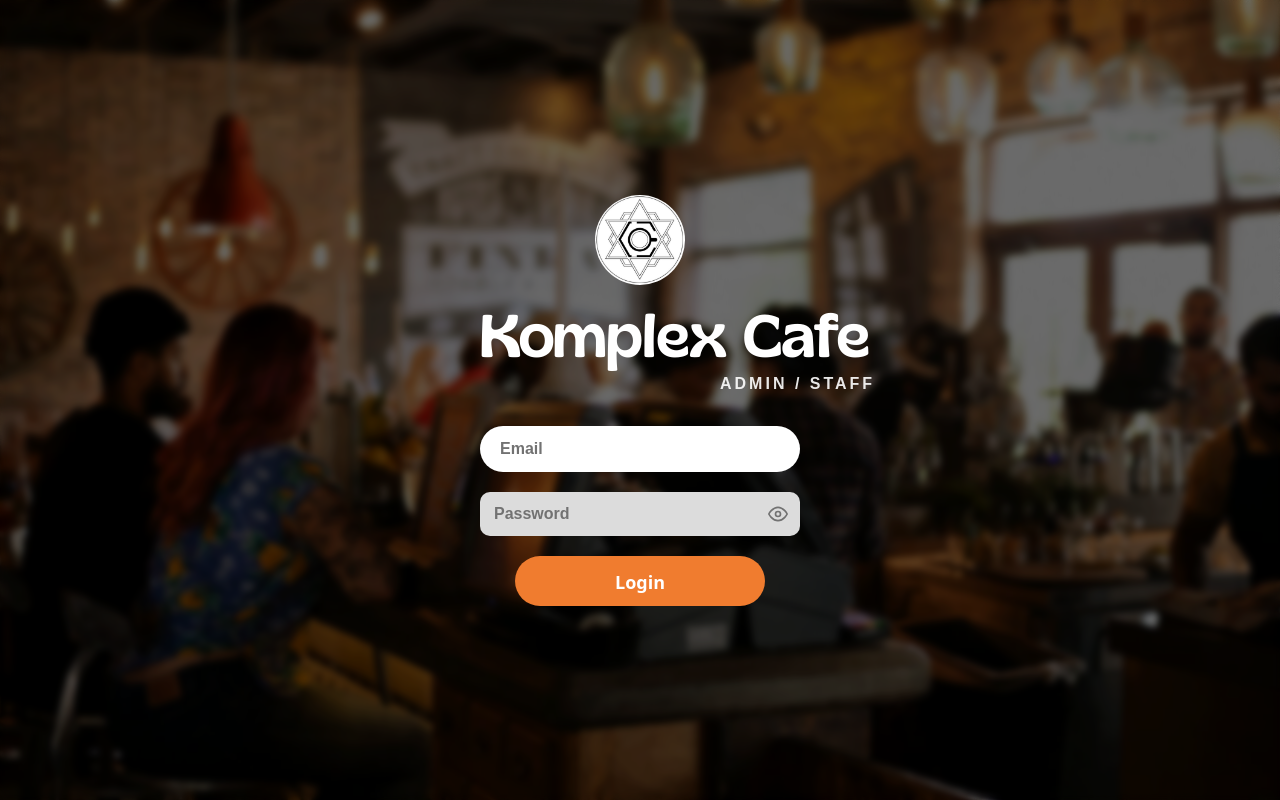
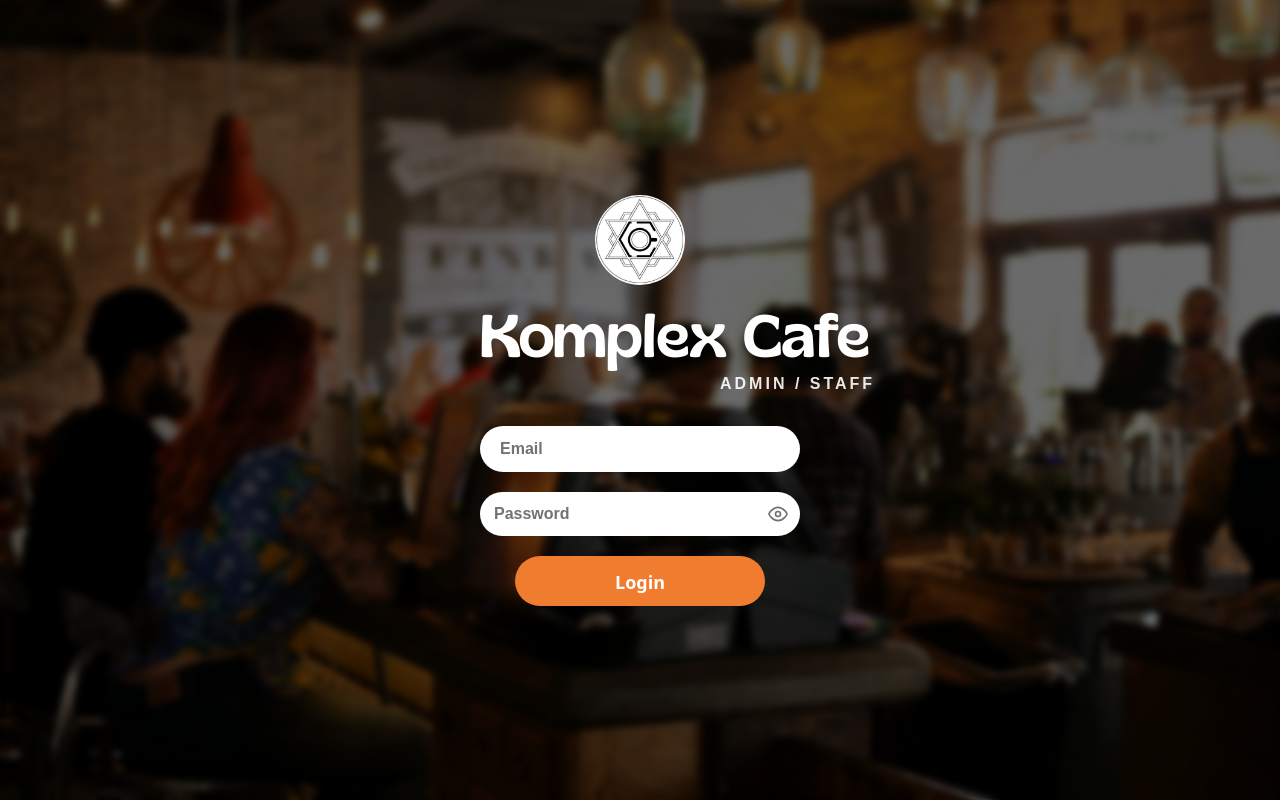
Before and after one commit to bumpercarz/Komplex_Cafe_Website, a React (Vite) app in the folder admin-app/: page / in a window 1280 px wide. Built offline with nearby package versions, Linux system fonts and the light colour scheme; no server answers.

Commit message:
normalized inputfield in login

```diff
--- a/admin-app/src/css/AdminMenuPage.css
+++ b/admin-app/src/css/AdminMenuPage.css
@@ -448,10 +448,10 @@
 .password-input {
   width: 100% !important;
   height: 44px !important; /* Restores the tall input height */
-  background: #dcdcdc !important; /* Restores the grey background */
+  background: white !important; /* Restores the grey background */
   border: none !important;
   outline: none !important;
-  border-radius: 10px !important; /* Restores rounded corners */
+  border-radius: 25px !important; /* Restores rounded corners */
   font-size: 16px !important;
   color: #333 !important;
   /* 14px left padding to match others, 45px right padding so text doesn't hit the eye icon */
```
